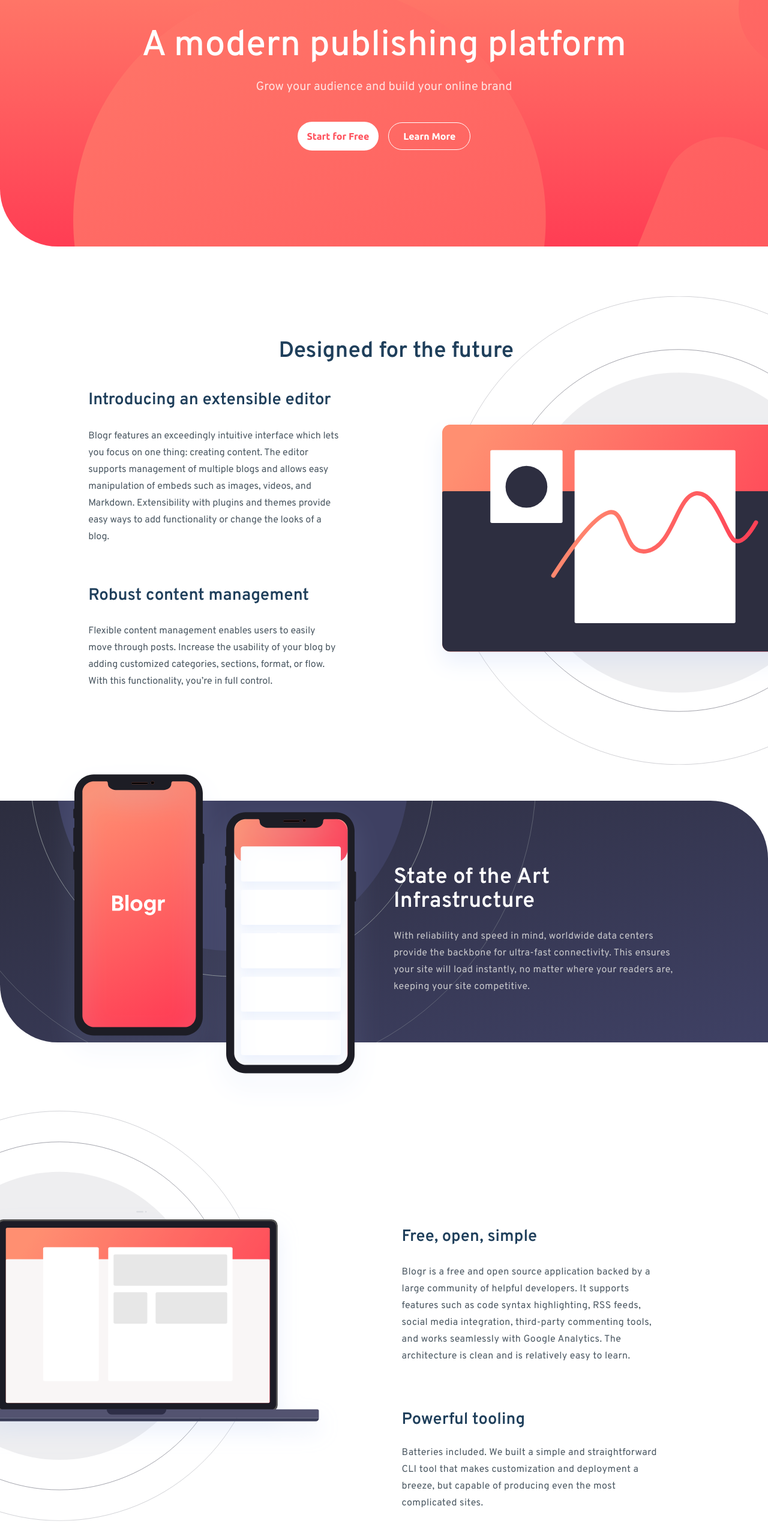
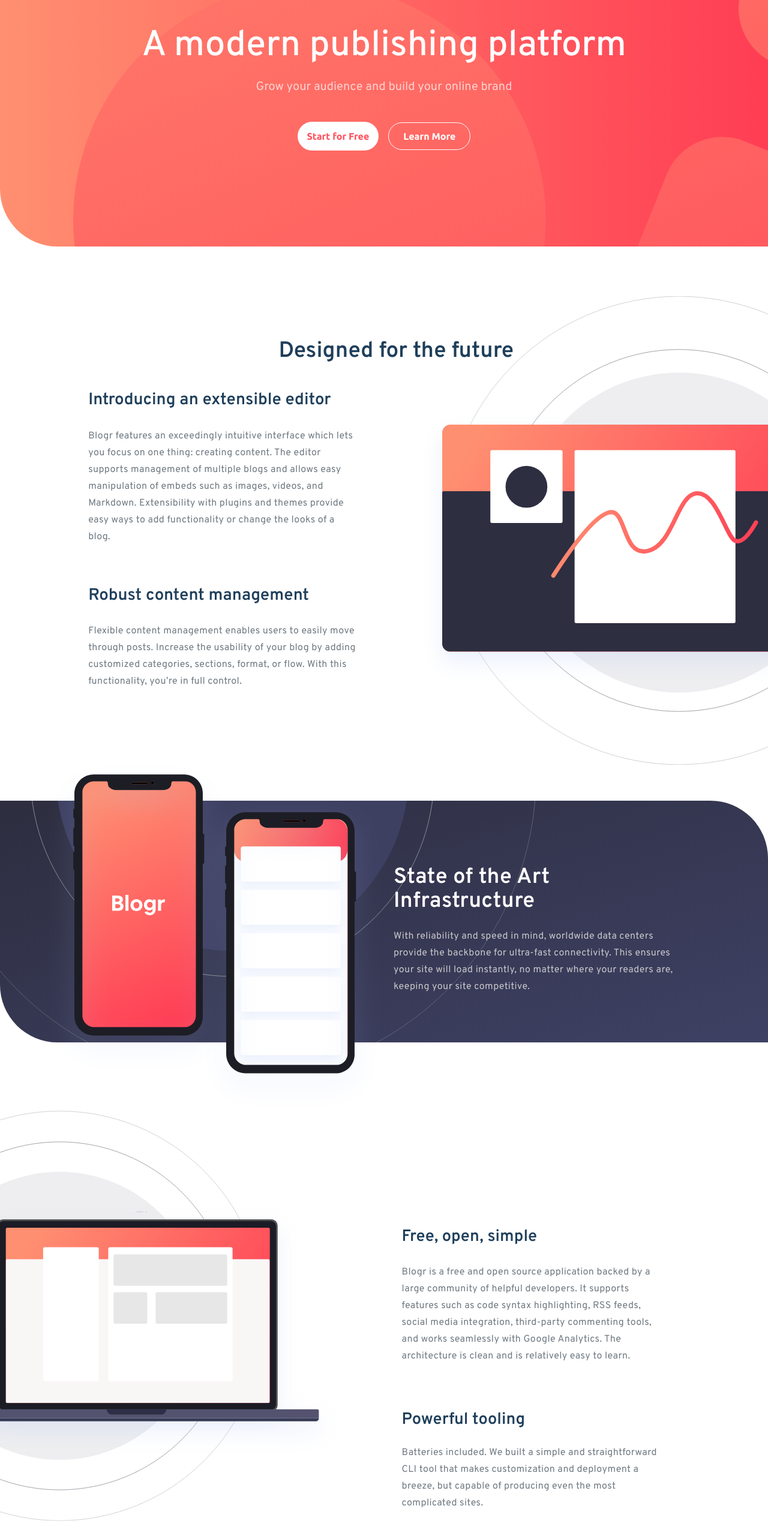
Before and after one commit to iameenahmed/blogr-landing-page, a React (Vite) app: page / in a window 1280 px wide. Shown: the part 193-2759 px from the top of the page at 60% size. Built offline with nearby package versions, Linux system fonts and the light colour scheme.

Commit message:
Update styling

```diff
--- a/src/components/Features.tsx
+++ b/src/components/Features.tsx
@@ -13,7 +13,7 @@
           <h5 className="mb-6 text-[1.7rem] font-semibold text-VeryDarkBlue">
             Free, open, simple
           </h5>
-          <p className="tracking-wide text-VeryDarkGrayishBlue xl:leading-[1.75]">
+          <p className="tracking-wide text-VeryDarkGrayishBlue/80 xl:leading-[1.75]">
             Blogr is a free and open source application backed by a large
             community of helpful developers. It supports features such as code
             syntax highlighting, RSS feeds, social media integration,
@@ -26,7 +26,7 @@
           <h5 className="mb-5 text-[1.7rem] font-semibold text-VeryDarkBlue">
             Powerful tooling
           </h5>
-          <p className="tracking-wide text-VeryDarkGrayishBlue xl:leading-[1.75]">
+          <p className="tracking-wide text-VeryDarkGrayishBlue/80 xl:leading-[1.75]">
             Batteries included. We built a simple and straightforward CLI tool
             that makes customization and deployment a breeze, but capable of
             producing even the most complicated sites.
--- a/src/components/Hero.tsx
+++ b/src/components/Hero.tsx
@@ -5,7 +5,7 @@
         <h1 className="text-4xl font-medium leading-tight xl:text-6xl">
           A modern publishing platform
         </h1>
-        <p className="mt-4 text-lg opacity-80 xl:mt-6 xl:text-xl">
+        <p className="mt-4 text-lg opacity-70 xl:mt-6 xl:text-xl">
           Grow your audience and build your online brand
         </p>
       </div>
--- a/src/components/Intro.tsx
+++ b/src/components/Intro.tsx
@@ -18,12 +18,12 @@
             className="w-full"
           />
         </picture>
-        <div className="px-8 lg:basis-1/2 lg:pl-0 lg:pr-16 xl:mt-7 xl:pr-56">
+        <div className="px-8 lg:basis-1/2 lg:pl-0 lg:pr-16 xl:mt-7 xl:pr-48">
           <div className="my-8 md:my-16 lg:my-6 xl:mb-16 xl:mt-0">
             <h3 className="mb-6 text-[1.725rem] font-semibold text-VeryDarkBlue">
               Introducing an extensible editor
             </h3>
-            <p className="text-VeryDarkGrayishBlue xl:leading-[1.75]">
+            <p className="tracking-wide text-VeryDarkGrayishBlue/80 xl:leading-[1.75]">
               Blogr features an exceedingly intuitive interface which lets you
               focus on one thing: creating content. The editor supports
               management of multiple blogs and allows easy manipulation of
@@ -36,7 +36,7 @@
             <h3 className="mb-6 text-[1.725rem] font-semibold text-VeryDarkBlue">
               Robust content management
             </h3>
-            <p className="text-VeryDarkGrayishBlue xl:leading-[1.75]">
+            <p className="tracking-wide text-VeryDarkGrayishBlue/80 xl:leading-[1.75]">
               Flexible content management enables users to easily move through
               posts. Increase the usability of your blog by adding customized
               categories, sections, format, or flow. With this functionality,
--- a/tailwind.config.js
+++ b/tailwind.config.js
@@ -25,7 +25,7 @@
         "secondary-gradient":
           "linear-gradient(to bottom right, hsl(237, 17%, 21%), hsl(237, 23%, 32%))",
         "primary-gradient":
-          "linear-gradient(to bottom,hsl(13, 100%, 72%),hsl(353, 100%, 62%))",
+          "linear-gradient(to right, hsl(13, 100%, 72%),hsl(353, 100%, 62%))",
       },
     },
   },
```
